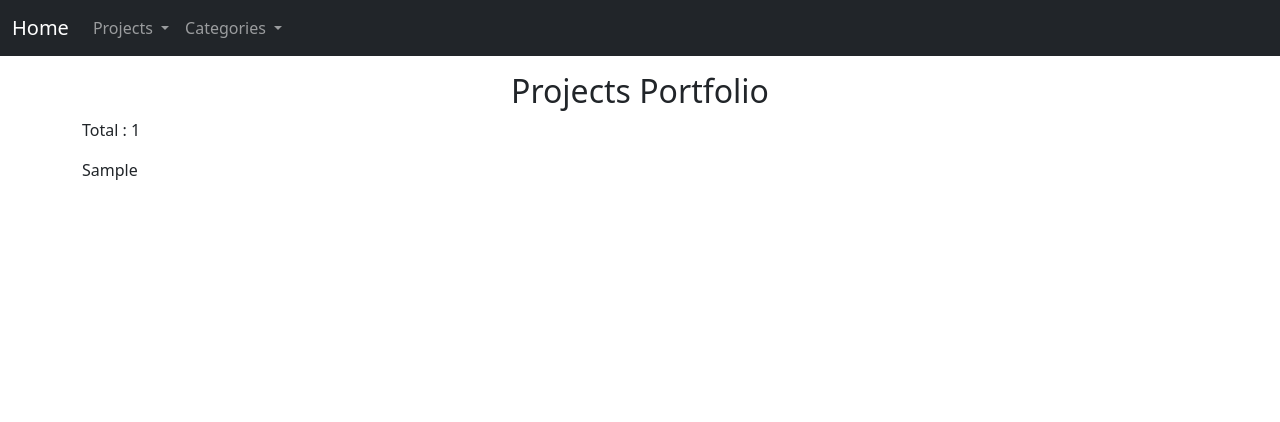
After one commit to UltraViolet33/projects-manager, a PHP site: template App/views/projects/portfolio.php in a window 1280 px wide. The commit adds this page. Shown: the top 422 px of the page. Run offline with PHP 8.4, Linux system fonts and the light colour scheme; the template is opened without the code that fills it: most values are stand-ins (such as "Sample title", 1, 10 or a date in 2020).

Commit message:
create portfolio page and display portfolio projects

```diff
--- a/App/views/layouts/header.php
+++ b/App/views/layouts/header.php
@@ -25,8 +25,8 @@
                         </a>
                         <ul class="dropdown-menu" aria-labelledby="navbarDropdown">
                             <li><a class="dropdown-item" href="/projects">All Projects</a></li>
-                            <li><a class="dropdown-item" href="/projects    /create">Add Project</a></li>
-                            <li><a class="dropdown-item" href="portfolioProjects.php">Portfolio Projects</a></li>
+                            <li><a class="dropdown-item" href="/projects/create">Add Project</a></li>
+                            <li><a class="dropdown-item" href="/projects/portfolio">Portfolio Projects</a></li>
                         </ul>
                     </li>
                     <li class="nav-item dropdown">
--- /dev/null
+++ b/App/views/projects/portfolio.php
@@ -0,0 +1,11 @@
+<div class="row">
+    <div class="col-12">
+        <h2 class="text-center">Projects Portfolio</h2>
+        <p>Total : <?= $totalProjects  ?> </p>
+    </div>
+</div>
+<div class="row">
+    <div class="col-12">
+        <?= $projectsTable ?>
+    </div>
+</div>
--- a/public/index.php
+++ b/public/index.php
@@ -11,6 +11,9 @@ $router = new Router();
 $router->get('/', ['App\Controllers\ProjectController', 'index']);
 $router->get('/projects', ['App\Controllers\ProjectController', 'index']);
 $router->get('/projects/details', ['App\Controllers\ProjectController', 'details']);
+
+$router->get('/projects/portfolio', ['App\Controllers\ProjectController', 'getProjectsPortfolio']);
+
 
 $router->get('/projects/edit', ['App\Controllers\ProjectController', 'edit']);
 $router->post('/projects/edit', ['App\Controllers\ProjectController', 'edit']);
```
Also changed, not shown: App/Controllers/ProjectController.php (+9 -0 lines), App/Models/Project.php (+7 -0 lines).
